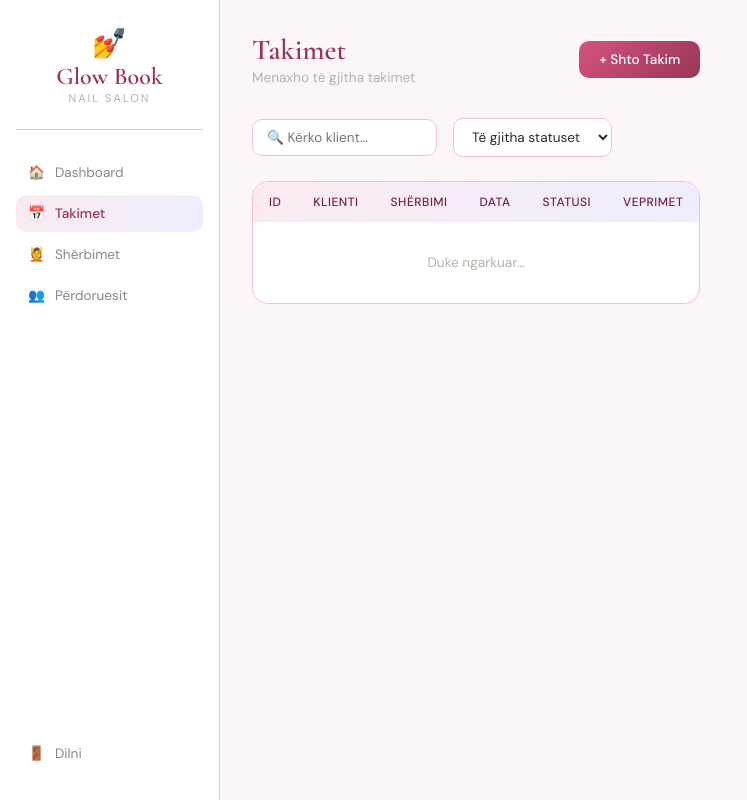
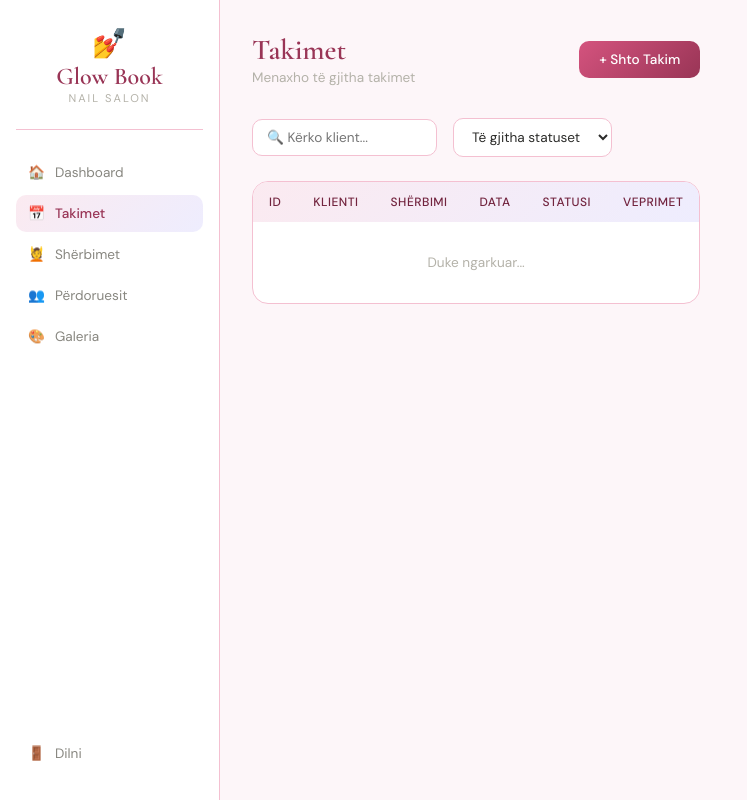
Before and after one commit to erta-fekaj1/GlowBook, a plain HTML site: page Frontend/pages/appointments.html in a window 1280 px wide. Shown: the whole page, without its empty margins (0-747 px from the left). Drawn offline with nearby package versions, Linux system fonts and the light colour scheme; no server answers; sample sign-in values are in the browser's storage.

Commit message:
feat: add nail art gallery page

```diff
--- a/Frontend/pages/appointments.html
+++ b/Frontend/pages/appointments.html
@@ -5,6 +5,7 @@
     <meta name="viewport" content="width=device-width, initial-scale=1.0">
     <title>Glow Book - Takimet</title>
     <link href="https://fonts.googleapis.com/css2?family=Cormorant+Garamond:wght@300;400;600&family=DM+Sans:wght@300;400;500&display=swap" rel="stylesheet">
+
  <style>
         * { margin: 0; padding: 0; box-sizing: border-box; }
         body { font-family: 'DM Sans', sans-serif; background: #FDF6F9; color: #2C2C2A; min-height: 100vh; }
@@ -70,6 +71,7 @@
             <a class="nav-item active" href="appointments.html"><span>📅</span> Takimet</a>
             <a class="nav-item" href="services.html"><span>💆</span> Shërbimet</a>
             <a class="nav-item" href="users.html"><span>👥</span> Përdoruesit</a>
+            <a class="nav-item" href="gallery.html"><span>🎨</span> Galeria</a>
             <div class="nav-bottom">
                 <a class="nav-item" onclick="logout()" style="cursor:pointer;"><span>🚪</span> Dilni</a>
             </div>
```
Also changed, not shown: Frontend/pages/dashboard.html (+1 -0 lines), Frontend/pages/profile.html (+1 -0 lines), Frontend/pages/services.html (+1 -0 lines), Frontend/pages/users.html (+1 -0 lines).
